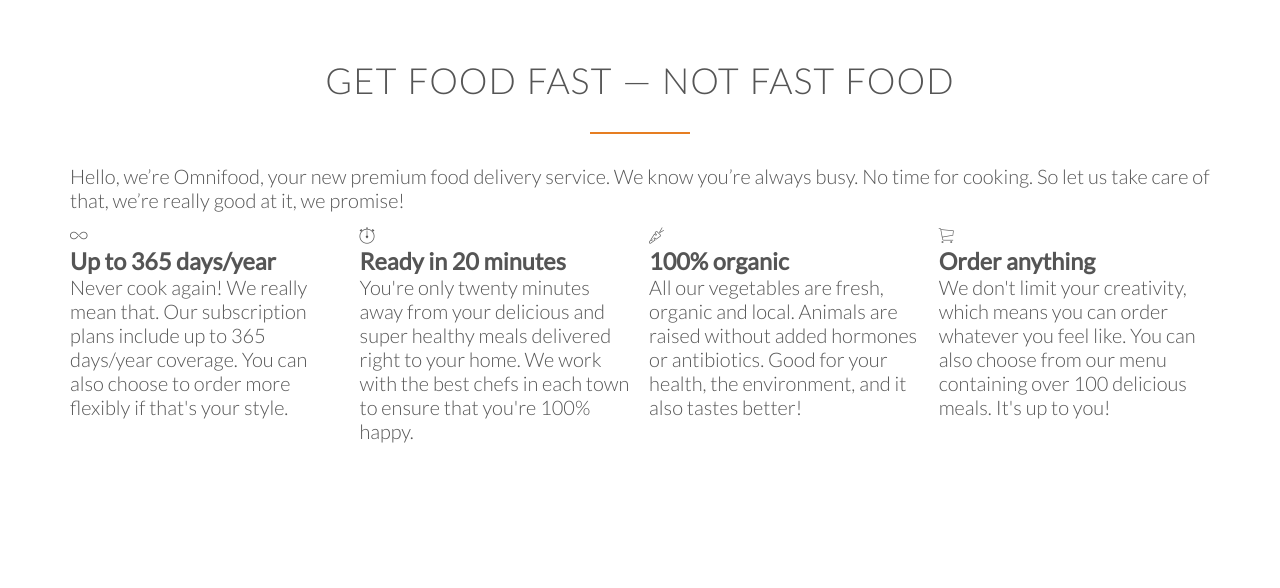
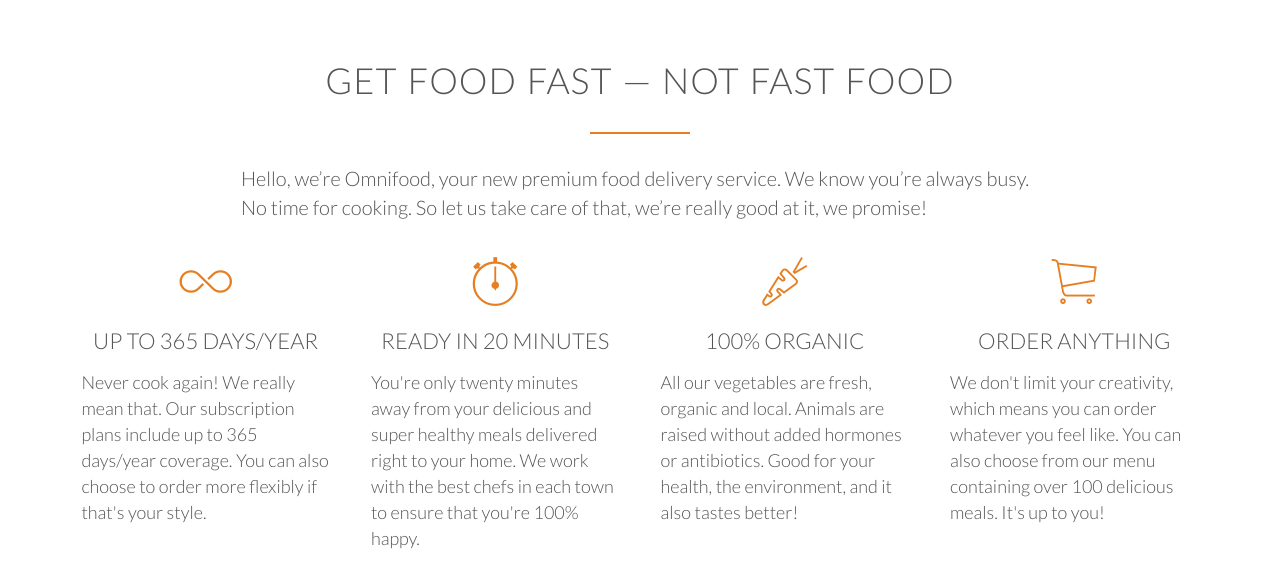
Before and after one commit to marshalmori/ominifood, a plain HTML site: page index.html in a window 1280 px wide. Shown: the part 822-1410 px from the top of the page. Before the commit the page ends 1357 px from the top, so only its background shows below. Drawn offline with Linux system fonts and the light colour scheme; files whose address does not match are found by name.

Commit message:
Ajuste do tamanho e cor dos icones

```diff
--- a/index.html
+++ b/index.html
@@ -38,26 +38,26 @@
          </p>
      </div>
      <div class="row">
-        <div class="col span-1-of-4">
-            <i class="ion-ios-infinite-outline"></i>
+        <div class="col span-1-of-4 box">
+            <i class="ion-ios-infinite-outline icon-big"></i>
            <h3>Up to 365 days/year</h3>
            <p>Never cook again! We really mean that. Our subscription plans include up to 365 days/year coverage. You can also choose to order more flexibly if that's your style.
            </p>
         </div>
-         <div class="col span-1-of-4">
-          <i class="ion-ios-stopwatch-outline"></i>
+         <div class="col span-1-of-4 box">
+          <i class="ion-ios-stopwatch-outline icon-big"></i>
            <h3>Ready in 20 minutes</h3>
            <p>You're only twenty minutes away from your delicious and super healthy meals delivered right to your home. We work with the best chefs in each town to ensure that you're 100% happy.
            </p>
         </div>
-         <div class="col span-1-of-4">
-          <i class="ion-ios-nutrition-outline"></i>
+         <div class="col span-1-of-4 box">
+          <i class="ion-ios-nutrition-outline icon-big"></i>
            <h3>100% organic</h3>
            <p>All our vegetables are fresh, organic and local. Animals are raised without added hormones or antibiotics. Good for your health, the environment, and it also tastes better!
            </p>
         </div>
-         <div class="col span-1-of-4">
-          <i class="ion-ios-cart-outline"></i>
+         <div class="col span-1-of-4 box">
+          <i class="ion-ios-cart-outline icon-big"></i>
            <h3>Order anything</h3>
            <p>We don't limit your creativity, which means you can order whatever you feel like. You can also choose from our menu containing over 100 delicious meals. It's up to you!
            </p>
--- a/resources/css/style.css
+++ b/resources/css/style.css
@@ -31,12 +31,16 @@
     padding: 80px 0;
 }
 
+.box {
+    padding: 1%;
+}
+
 /*----------------HEADINGS------------------------*/
 h1,
-h2 {
+h2,
+h3 {
     font-weight: 300;
     text-transform: uppercase;
-    letter-spacing: 1px;
 }
 
 h1 {
@@ -45,6 +49,7 @@
     color:#fff;
     font-size: 240%;
     word-spacing: 3px;
+    letter-spacing: 1px;
 }
 
 h2 {
@@ -52,6 +57,13 @@
     word-spacing: 2px;
     text-align: center;
     margin-bottom: 30px;
+    letter-spacing: 1px;
+}
+
+h3 {
+    font-size: 110%;
+    margin-bottom: 15px;
+    text-align: center
 }
 
 h2:after {
@@ -63,6 +75,29 @@
     margin: 0 auto;
     margin-top: 30px;
 }
+
+/*----------------PARAGRAPHS------------------------*/
+.long-copy {
+    line-height: 145%;
+    width: 70%;
+    margin-left: 15%;
+}
+
+.box p {
+    font-size: 90%;
+    line-height: 145%;
+}
+
+/*----------------ICONS------------------------*/
+.icon-big {
+    font-size: 300%;
+    display: block;
+    color: #e67e22;
+    margin-bottom: 10px;
+    text-align: center;
+
+}
+
 
 /*----------------BUTTONS------------------------*/
 .btn:link,
```
